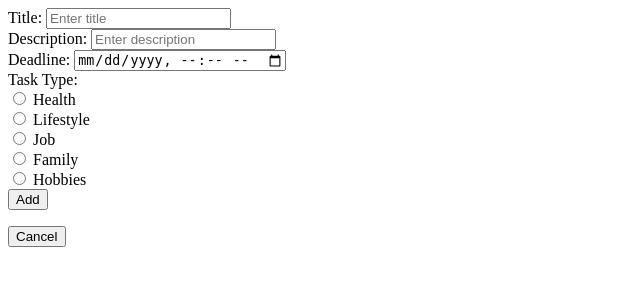
After one commit to baristanunal/CS353-HW4-ToDoList, a Flask app: page /add_task in a window 1280 px wide. The commit adds this page. Shown: the top 300 px of the page, without its empty margins (0-640 px from the left). Run offline with Flask 2, Linux system fonts and the light colour scheme; some libraries are stand-ins or nearby versions.

Commit message:
Implemented add and delete task

```diff
--- a/app/app.py
+++ b/app/app.py
@@ -1,6 +1,7 @@
 
 import re
 import os
+import datetime
 
 from flask import Flask, render_template, request, redirect, url_for, session
 from flask_mysqldb import MySQL
@@ -69,14 +70,57 @@ def register():
 
 @app.route('/tasks', methods =['GET', 'POST'])
 def tasks():
-
     cursor = mysql.connection.cursor(MySQLdb.cursors.DictCursor)
 
-    cursor.execute('SELECT * FROM Task WHERE user_id = % s', (session['userid'],))
-    users_tasks = cursor.fetchall()
-    print(users_tasks)
+    cursor.execute('SELECT * FROM TodoTask WHERE user_id = % s', (session['userid'],))
+    todo_tasks = cursor.fetchall()
 
-    return render_template('tasks.html', users_tasks=users_tasks)
+    cursor.execute('SELECT * FROM DoneTask WHERE user_id = % s', (session['userid'],))
+    done_tasks = cursor.fetchall()
+
+    return render_template('tasks.html', todo_tasks=todo_tasks, done_tasks=done_tasks,)
+
+@app.route('/add_task', methods =['GET', 'POST'])
+def add_task():
+    message = ''
+
+    if request.method == 'POST' and 'title' in request.form and 'description' in request.form and 'deadline' in request.form and 'task_type' in request.form:
+        title = request.form['title']
+        description = request.form['description']
+        deadline = request.form['deadline']
+        creation_time = datetime.datetime.now().strftime('%Y-%m-%d %H:%M:%S')
+        user_id = session['userid']
+        task_type = request.form['task_type']
+        cursor = mysql.connection.cursor(MySQLdb.cursors.DictCursor)
+
+        if not title or not description or not deadline or not task_type:
+            message = 'Please fill out the form!'
+
+        else:
+            cursor.execute('INSERT INTO ActiveTask (id, title, description, deadline, creation_time, '
+                          'user_id, task_type) VALUES (NULL, % s, % s, % s, % s, % s, % s )',
+                          (title, description, deadline, creation_time, user_id, task_type, ))
+            mysql.connection.commit()
+            message = 'Task successfully created!'
+
+    elif request.method == 'POST':
+        message = 'Please fill all the fields!'
+
+    return render_template('addTask.html', message=message)
+
+@app.route('/delete_task', methods =['GET', 'POST'])
+def delete_task():
+    message = ''
+
+    if request.method == 'POST' and 'del_id' in request.form:
+        task_id = request.form['del_id']
+        cursor = mysql.connection.cursor(MySQLdb.cursors.DictCursor)
+        cursor.execute('DELETE FROM TodoTask WHERE ( id = % s ) ', task_id)
+        mysql.connection.commit()
+        message = 'Task successfully deleted!'
+
+    return redirect(url_for('tasks'))
+
 
 @app.route('/analysis', methods =['GET', 'POST'])
 def analysis():
--- /dev/null
+++ b/app/templates/addTask.html
@@ -0,0 +1,40 @@
+<form action="{{ url_for('add_task') }}" method="post">
+	{% if message is defined and message %}
+		<div class="alert alert-warning">{{ message }}</div>
+	{% endif %}
+
+	<div class="form-group">
+		<label for="title">Title:</label>
+		<input type="text" class="form-control" id="title" name="title" placeholder="Enter title">
+	</div>
+
+	<div class="form-group">
+		<label for="description">Description:</label>
+		<input type="text" class="form-control" id="description" name="description" placeholder="Enter description">
+	</div>
+
+	<div class="form-group">
+		<label for="deadline">Deadline:</label>
+		<input type="datetime-local" class="form-control" id="deadline" name="deadline" placeholder="Enter deadline">
+	</div>
+
+  <div class="form-group">
+		<label for="task_type">Task Type:</label> <br>
+      <input type="radio" id="health" name="task_type" value="Health">
+      <label for="health">Health</label><br>
+      <input type="radio" id="lifestyle" name="task_type" value="Lifestyle">
+      <label for="lifestyle">Lifestyle</label><br>
+      <input type="radio" id="job" name="task_type" value="Job">
+      <label for="job">Job</label><br>
+      <input type="radio" id="family" name="task_type" value="Family">
+      <label for="family">Family</label><br>
+      <input type="radio" id="hobbies" name="task_type" value="Hobbies">
+      <label for="hobbies">Hobbies</label><br>
+	</div>
+
+	<button type="submit" class="btn btn-primary">Add</button>
+</form>
+
+<form action="{{ url_for('tasks') }}" method="get">
+  <button class="btn btn-primary">Cancel</button>
+</form>
```
Also changed, not shown: app/templates/tasks.html (+51 -2 lines), schema.sql (+31 -33 lines).
